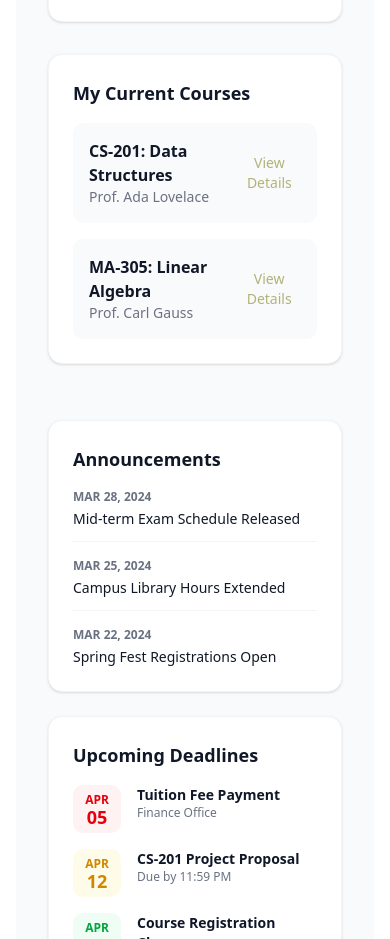
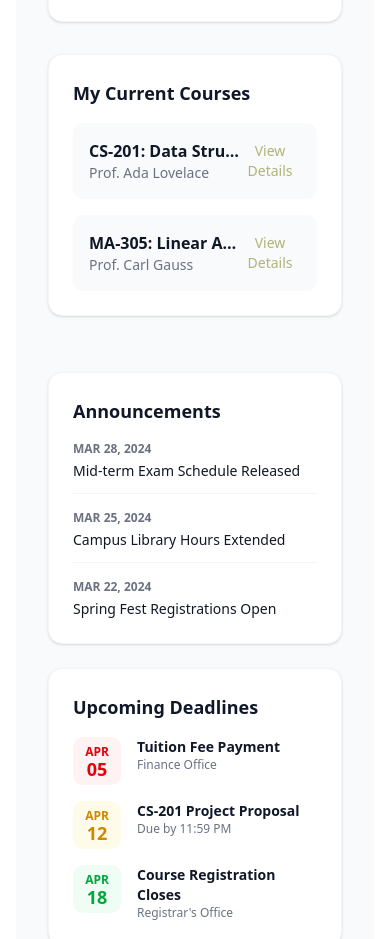
Before and after one commit to finalproject155/eportall, a Next.js app: page / in a window 390 px wide. Shown: the part 800-1739 px from the top of the page. Built offline with nearby package versions, Linux system fonts and the light colour scheme.

Commit message:
truncate in current courses, na avatar size adjustment

```diff
--- a/src/components/dashboard/CurrentCourses.jsx
+++ b/src/components/dashboard/CurrentCourses.jsx
@@ -13,7 +13,7 @@ export default function CurrentCourses() {
         {courses.map((course, index) => (
           <div key={index} className="flex justify-between items-center p-4 bg-gray-50 rounded-lg">
             <div>
-              <p className="font-semibold text-gray-900">{course.code}: {course.name}</p>
+              <p className="font-semibold text-gray-900 truncate w-[150px] sm:w-full">{course.code}: {course.name}</p>
               <p className="text-sm text-gray-500">{course.professor}</p>
             </div>
             <button className="text-sm font-medium text-primary hover:text-primary-hover">
--- a/src/layout/nav/nav.jsx
+++ b/src/layout/nav/nav.jsx
@@ -32,7 +32,7 @@ export default function Nav() {
         <Bell className='w-[40px] h-[40px] '/>
         <Dialog>
             <DialogTrigger>
-                 <CircleUserRound className='w-[75px] h-[75px] text-primary cursor-pointer  '/>
+                 <CircleUserRound className='w-[40px] h-[40px] text-primary cursor-pointer '/>
             </DialogTrigger>
             <DialogContent className='w-[400px] h-[300px]'>
               <DialogHeader>
```
